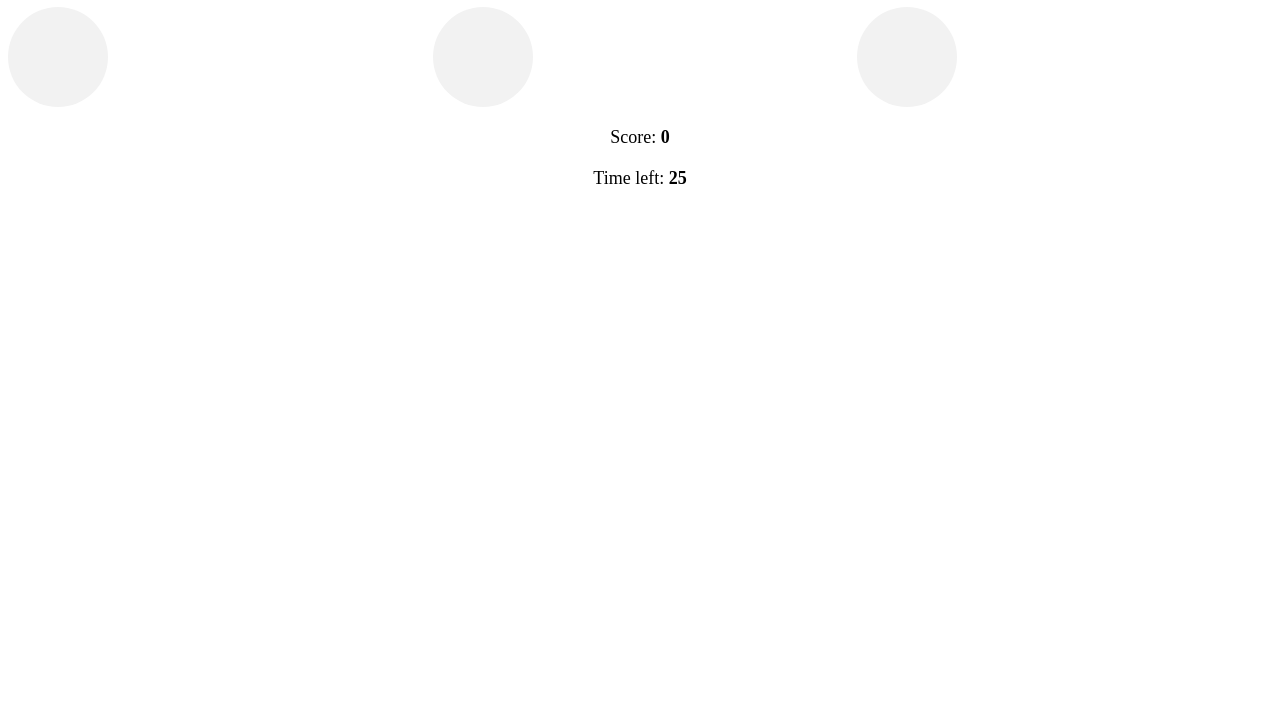
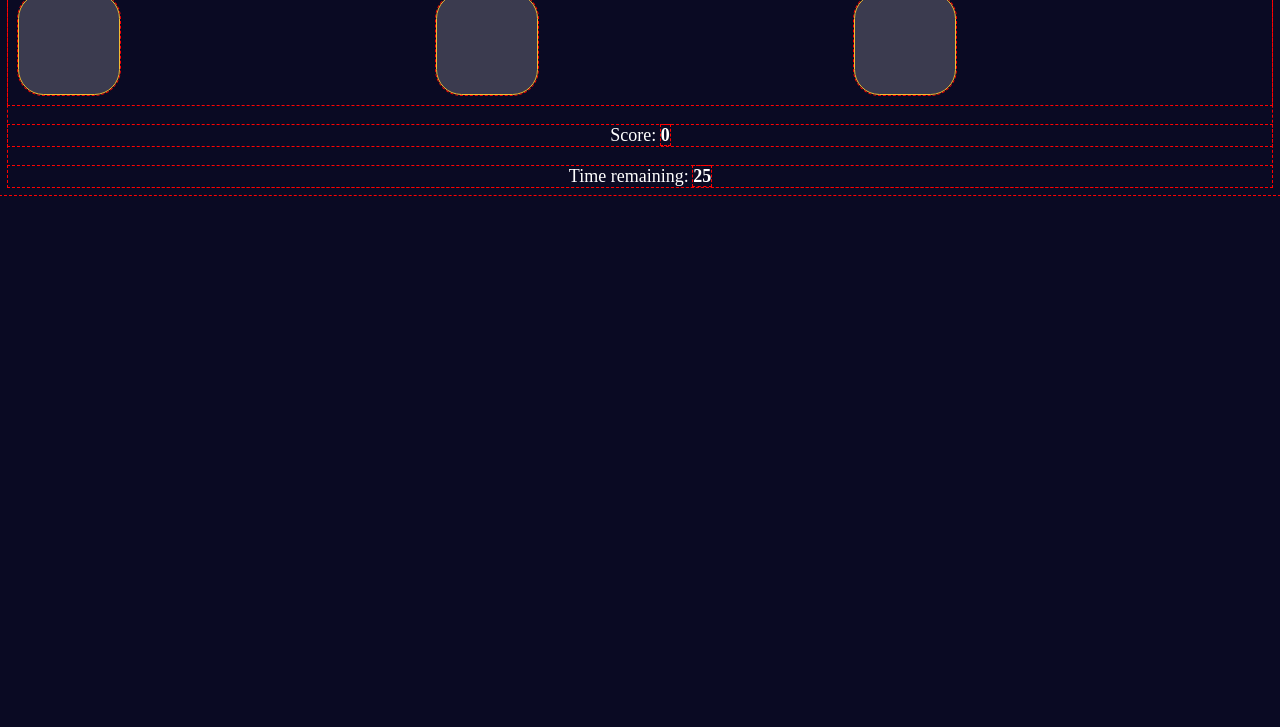
Before and after one commit to department19/FAC-Game, a plain HTML site: page index.html in a window 1280 px wide. Shown: the part 73-800 px from the top of the page. Drawn offline with Linux system fonts and the light colour scheme.

Commit message:
Started basic README format, added theming to css

```diff
--- a/index.html
+++ b/index.html
@@ -1,20 +1,20 @@
 <!DOCTYPE html>
 <html>
 <head>
-  <title>Whack-a-Mole</title>
+  <title>Whack a Bug!</title>
   <link rel="stylesheet" type="text/css" href="styles.css">
 </head>
 <body>
   <h1>Whack-a-Mole</h1>
   <div id="game-board">
     <!-- Grid of holes -->
-    <div class="hole"></div>
-    <div class="hole"></div>
-    <div class="hole"></div>
+    <div class="hole" id="1"></div>
+    <div class="hole" id="2"></div>
+    <div class="hole" id="3"></div>
     <!-- Add more holes here -->
   </div>
   <div id="score">Score: <span id="score-value">0</span></div>
-  <div id="timer">Time left: <span id="timer-value">30</span></div>
+  <div id="timer">Time remaining: <span id="timer-value">30</span></div>
 
   <script src="script.js"></script>
 </body>
--- a/styles.css
+++ b/styles.css
@@ -1,15 +1,40 @@
+* {
+    outline: 1px red dashed;
+}
+
+:root {
+    --bg1: #0a0a23;
+    --bg2: #1b1b32;
+    --bg4: #3b3b4f;
+    --text1: #ffffff;
+    --text2: #f5f6f7;
+}
+
+html {
+    font-size: 10px;
+    /* font-family: Verdana, Geneva, Tahoma, sans-serif; */
+}
+
+body {
+    background-color: var(--bg1);
+    color: var(--text1);
+}
+
 #game-board {
     display: grid;
+    padding: 1rem;
     grid-template-columns: repeat(3, 1fr);
-    gap: 10px;
-    margin-top: 20px;
+    /* background-color: var(--bg2); */
+    gap: 1rem;
+    margin-top: 2rem;
 }
 
 .hole {
     width: 100px;
     height: 100px;
-    background-color: #F2F2F2;
-    border-radius: 50%;
+    background-color: var(--bg4);
+    border: 1px solid #f1be32;
+    border-radius: 25%;
     cursor: pointer;
 }
 
```
Also changed, not shown: README.md.
